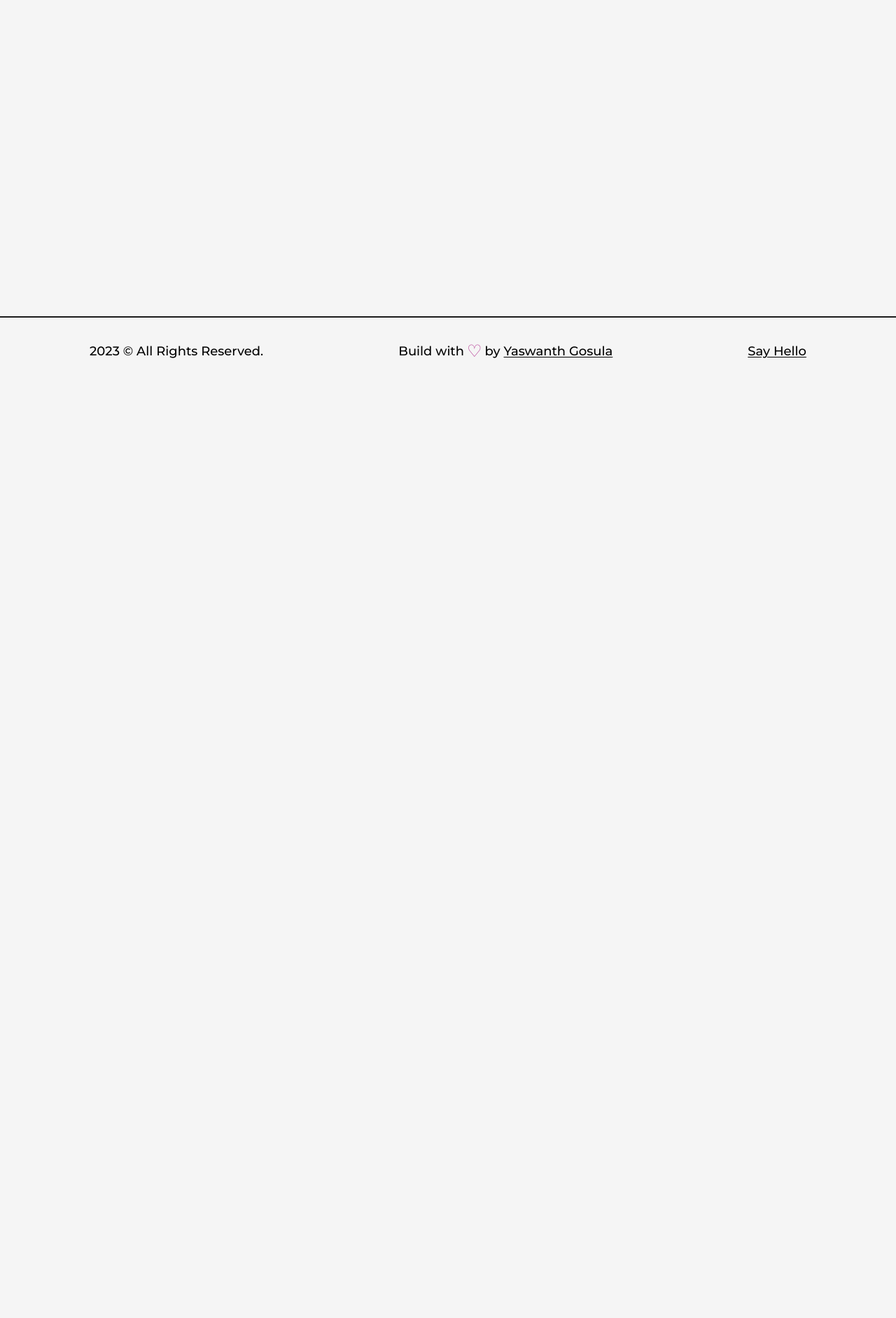
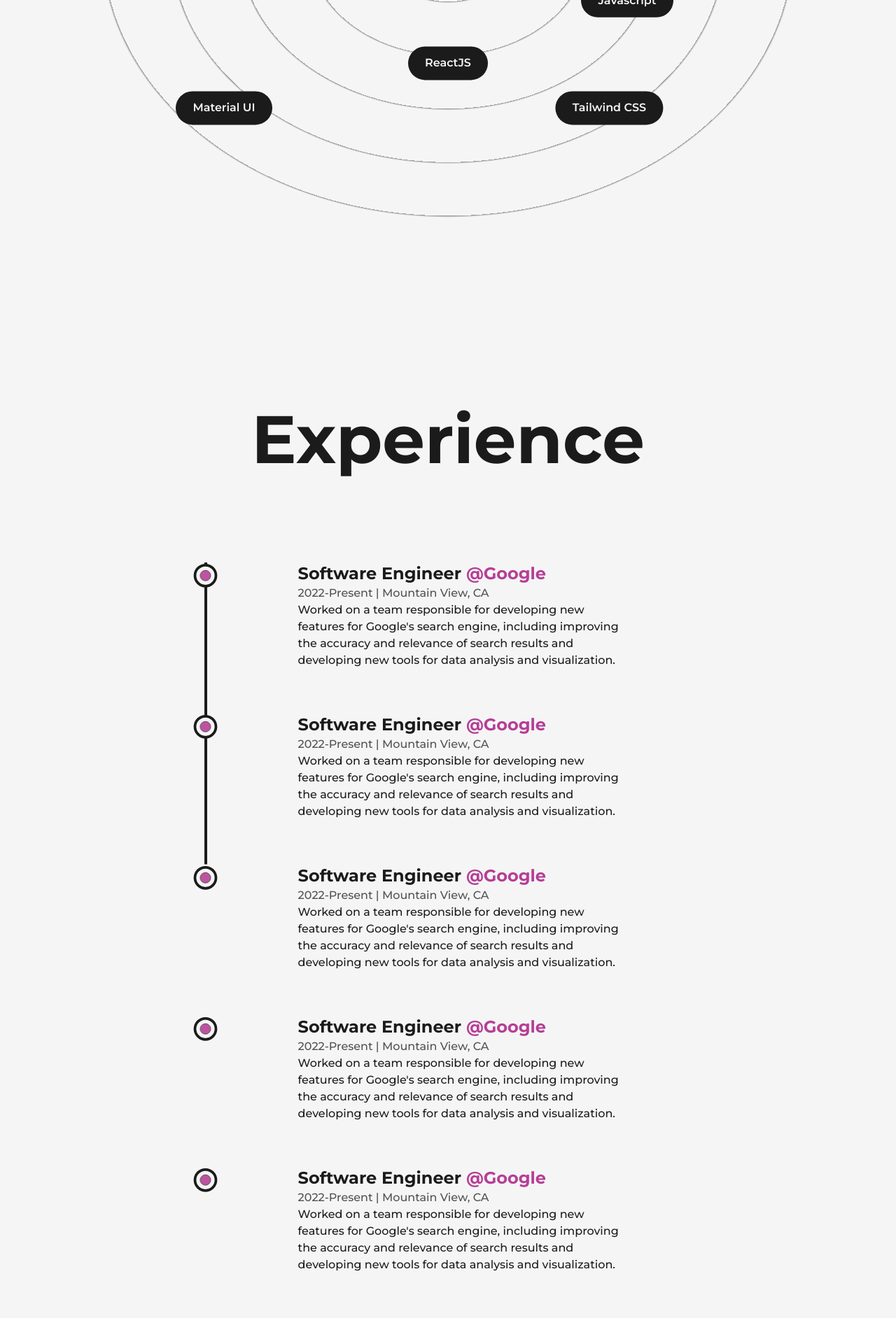
Before and after one commit to yashug/Yaswanth-Developer-Portfolio, a Next.js app: page /about in a window 1280 px wide. Shown: the part 1760-3644 px from the top of the page at 70% size. Before the commit the page ends 2310 px from the top, so only its background shows below. Built offline with nearby package versions, Linux system fonts and the light colour scheme.

Commit message:
About-Skills & Experience

```diff
--- a/src/app/about/page.jsx
+++ b/src/app/about/page.jsx
@@ -3,6 +3,7 @@
 import Image from "next/image";
 import AnimatedNumber from "../components/AnimatedNumber";
 import Skills from "../components/Skills";
+import Experience from "../components/Experience";
 
 export const metadata = {
   title: "Yaswanth Gosula - About",
@@ -72,6 +73,7 @@
         </div>
       </div>
       <Skills />
+      <Experience />
     </main>
   );
 };
--- /dev/null
+++ b/src/app/components/Experience.tsx
@@ -0,0 +1,138 @@
+"use client";
+import { motion, useScroll } from "framer-motion";
+import { useRef } from "react";
+import LiIcon from "./LiIcon";
+
+type DetailsProps = {
+  position: string;
+  company: string;
+  companyLink: string;
+  time: string;
+  address: string;
+  work: string;
+};
+
+const Details = ({
+  position,
+  company,
+  companyLink,
+  time,
+  address,
+  work,
+}: DetailsProps) => {
+  const ref = useRef(null);
+  return (
+    <li
+      ref={ref}
+      className="my-8 first:mt-0 last:mb-0 w-[60%] mx-auto flex flex-col items-center justify-between"
+    >
+      <LiIcon reference={ref} />
+      <motion.div
+        initial={{ y: 50 }}
+        whileInView={{ y: 0 }}
+        transition={{ duration: 0.5, type: "spring" }}
+      >
+        <h3 className="capitalize font-bold text-2xl">
+          {position}&nbsp;
+          <a
+            href={companyLink}
+            target="_blank"
+            className="text-primary capitalize"
+          >
+            @{company}
+          </a>
+        </h3>
+        <span className="capitalize font-medium text-dark/75">
+          {time} | {address}
+        </span>
+        <p className="font-medium w-full">{work}</p>
+      </motion.div>
+    </li>
+  );
+};
+
+const Experience = () => {
+  const ref = useRef(null);
+  const { scrollYProgress } = useScroll({
+    target: ref,
+    offset: ["start end", "center start"],
+  });
+
+  return (
+    <div className="my-64">
+      <h2 className="font-bold text-8xl mb-32 w-full text-center">
+        Experience
+      </h2>
+      <div ref={ref} className="w-[75%] mx-auto relative">
+        <motion.div
+          style={{ scaleY: scrollYProgress }}
+          className="absolute left-9 top-0 w-[4px] h-full bg-dark origin-top"
+        />
+        <ul className="w-full flex flex-col items-center justify-between ml-4">
+          <Details
+            position="Software Engineer"
+            company="Google"
+            companyLink="www.google.com"
+            time="2022-Present"
+            address="Mountain View, CA"
+            work="Worked on a team responsible for developing new features for Google's
+search engine, including improving the accuracy and relevance of search results and
+developing new tools for data analysis and visualization."
+          />
+          <Details
+            position="Software Engineer"
+            company="Google"
+            companyLink="www.google.com"
+            time="2022-Present"
+            address="Mountain View, CA"
+            work="Worked on a team responsible for developing new features for Google's
+search engine, including improving the accuracy and relevance of search results and
+developing new tools for data analysis and visualization."
+          />
+          <Details
+            position="Software Engineer"
+            company="Google"
+            companyLink="www.google.com"
+            time="2022-Present"
+            address="Mountain View, CA"
+            work="Worked on a team responsible for developing new features for Google's
+search engine, including improving the accuracy and relevance of search results and
+developing new tools for data analysis and visualization."
+          />
+          <Details
+            position="Software Engineer"
+            company="Google"
+            companyLink="www.google.com"
+            time="2022-Present"
+            address="Mountain View, CA"
+            work="Worked on a team responsible for developing new features for Google's
+search engine, including improving the accuracy and relevance of search results and
+developing new tools for data analysis and visualization."
+          />
+          <Details
+            position="Software Engineer"
+            company="Google"
+            companyLink="www.google.com"
+            time="2022-Present"
+            address="Mountain View, CA"
+            work="Worked on a team responsible for developing new features for Google's
+search engine, including improving the accuracy and relevance of search results and
+developing new tools for data analysis and visualization."
+          />
+          <Details
+            position="Software Engineer"
+            company="Google"
+            companyLink="www.google.com"
+            time="2022-Present"
+            address="Mountain View, CA"
+            work="Worked on a team responsible for developing new features for Google's
+search engine, including improving the accuracy and relevance of search results and
+developing new tools for data analysis and visualization."
+          />
+        </ul>
+      </div>
+    </div>
+  );
+};
+
+export default Experience;
--- /dev/null
+++ b/src/app/components/LiIcon.tsx
@@ -0,0 +1,36 @@
+import { motion, useScroll } from "framer-motion";
+
+const LiIcon = ({ reference }: { reference: any }) => {
+  const { scrollYProgress } = useScroll({
+    target: reference,
+    offset: ["center end", "center center"],
+  });
+
+  return (
+    <figure className="absolute left-0 stroke-dark">
+      <svg className="-rotate-90" width="75" height="75" viewBox="0 0 100 100">
+        <motion.circle
+          cx="75"
+          cy="50"
+          r="20"
+          className="stroke-primary stroke-1 fill-none"
+        />
+        <motion.circle
+          cx="75"
+          cy="50"
+          r="20"
+          className="stroke-[5px] fill-light"
+          style={{ pathLength: scrollYProgress }}
+        />
+        <motion.circle
+          cx="75"
+          cy="50"
+          r="10"
+          className="stroke-1 fill-primary animate-pulse"
+        />
+      </svg>
+    </figure>
+  );
+};
+
+export default LiIcon;
--- a/src/app/components/Skills.jsx
+++ /dev/null
@@ -1,12 +0,0 @@
-const Skills = () => {
-  return (
-    <>
-      <h2 className="font-bold text-8xl mt-64 w-full text-center">Skills</h2>
-      <div className="w-full h-screen relative flex-center justify-center rounded-full">
-
-      </div>
-    </>
-  );
-};
-
-export default Skills;
--- /dev/null
+++ b/src/app/components/Skills.tsx
@@ -0,0 +1,45 @@
+"use client";
+import { motion } from "framer-motion";
+
+const Skill = ({ name, x, y }: { name: string; x: string; y: string }) => {
+  return (
+    <motion.div
+      className="flex items-center justify-center rounded-full font-semibold bg-dark text-light py-3 px-6 shadow-dark cursor-pointer absolute"
+      whileHover={{ scale: 1.05 }}
+      initial={{ x: 0, y: 0 }}
+      whileInView={{ x: x, y: y }}
+      transition={{ duration: 1.5 }}
+      viewport={{ once: true }}
+    >
+      {name}
+    </motion.div>
+  );
+};
+
+const Skills = () => {
+  return (
+    <>
+      <h2 className="font-bold text-8xl mt-64 w-full text-center">Skills</h2>
+      <div className="w-full h-screen relative flex items-center justify-center rounded-full bg-circularLight">
+        <motion.div
+          className="flex items-center justify-center rounded-full font-semibold bg-dark text-light p-8 shadow-dark cursor-pointer"
+          whileHover={{ scale: 1.05 }}
+        >
+          Web
+        </motion.div>
+        <Skill name="HTML" x="-25vw" y="2vw" />
+        <Skill name="CSS" x="-5vw" y="-12vw" />
+        <Skill name="Javascript" x="20vw" y="6vw" />
+        <Skill name="ReactJS" x="0vw" y="13vw" />
+        <Skill name="NextJS" x="-20vw" y="-16vw" />
+        <Skill name="React Query" x="15vw" y="-13vw" />
+        <Skill name="Redux" x="32vw" y="-5vw" />
+        <Skill name="Typescript" x="0vw" y="-22vw" />
+        <Skill name="Material UI" x="-25vw" y="18vw" />
+        <Skill name="Tailwind CSS" x="18vw" y="18vw" />
+      </div>
+    </>
+  );
+};
+
+export default Skills;
--- a/tailwind.config.js
+++ b/tailwind.config.js
@@ -19,6 +19,10 @@
       animation: {
         "spin-slow": "spin 8s linear infinite",
       },
+      backgroundImage: {
+        circularLight:
+          "repeating-radial-gradient(rgba(0,0,0,0.4) 2px, #f5f5f5 5px, #f5f5f5 100px)",
+      },
     },
   },
   plugins: [],
```
